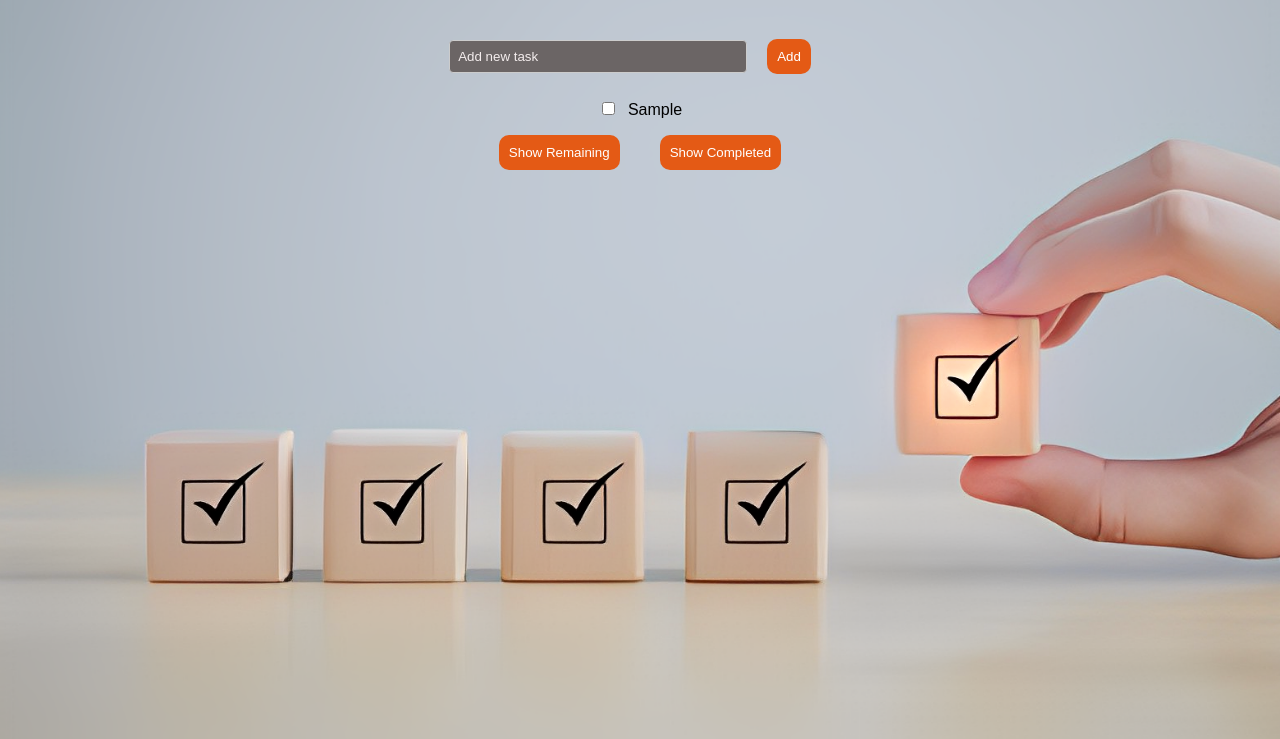
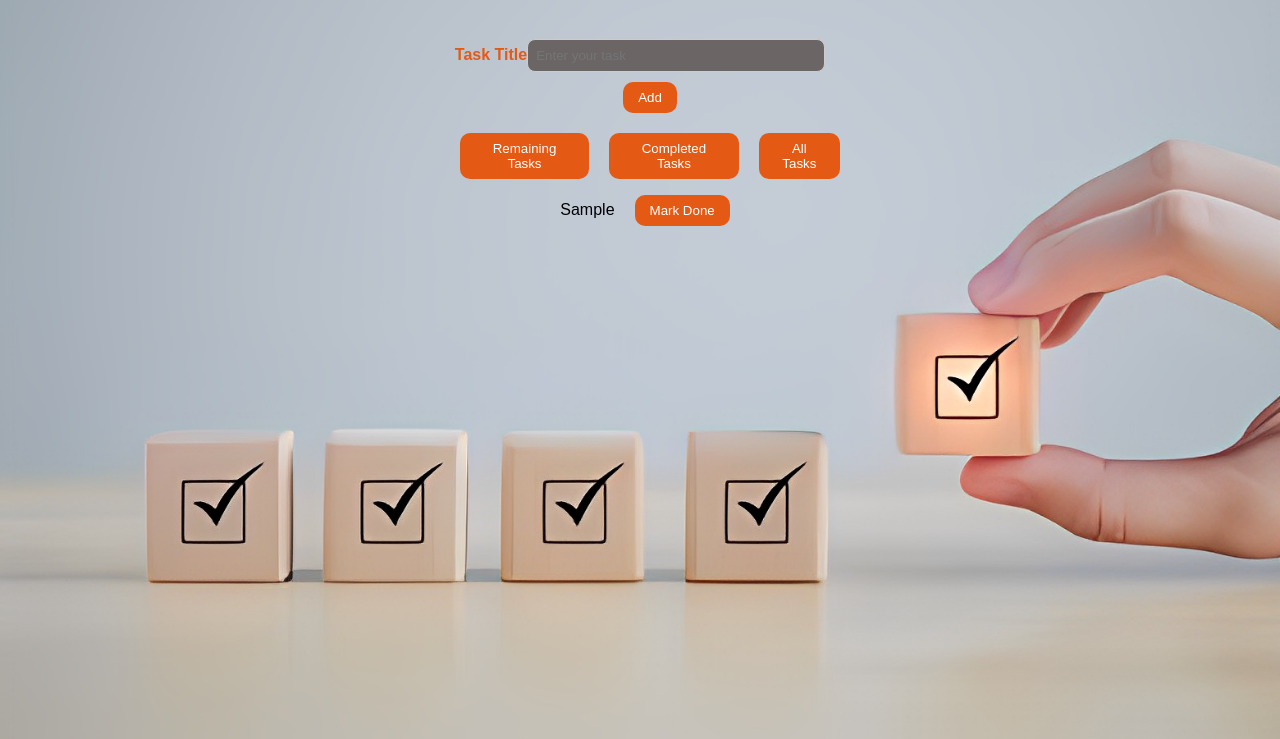
Before and after one commit to prastuti27/leapassignment, a plain HTML site: page htmlcss/assignment5/index.html in a window 1280 px wide. Both pictures are taken after typing "Sample" into the empty fields and a click on the button "Add". Shown: the part 61-800 px from the top of the page. Drawn offline with Linux system fonts and the light colour scheme.

Commit message:
assign 5

```diff
--- a/htmlcss/assignment5/index.html
+++ b/htmlcss/assignment5/index.html
@@ -8,7 +8,10 @@
   </head>
   <body>
     <h1>TODO LIST</h1>
-    <div id="root"></div>
+    <div id="root">
+      <div class="header" id="header"></div>
+      <div class="container" id="container"></div>
+    </div>
     <script src="index.js"></script>
   </body>
 </html>
--- a/htmlcss/assignment5/index.js
+++ b/htmlcss/assignment5/index.js
@@ -1,79 +1,178 @@
-const root = document.getElementById("root");
+//variables
+var allTasks = [];
+var completed = [];
+var remaining = [];
 
-const todoInput = document.createElement("input");
-todoInput.type = "text";
-todoInput.placeholder = "Add new task";
-todoInput.id = "todoInput";
+//Adding required elements
+const header = document.getElementById("header");
 
+//label
+const label = document.createElement("label");
+label.innerText = "Task Title";
+label.setAttribute("for", "task-input");
+header.appendChild(label);
+
+//input
+const inputField = document.createElement("input");
+inputField.id = "task-input";
+inputField.setAttribute("name", "task=input");
+inputField.placeholder = "Enter your task";
+header.appendChild(inputField);
+
+//button
 const addButton = document.createElement("button");
-addButton.textContent = "Add";
-addButton.id = "addButton";
+addButton.id = "add-button";
+addButton.innerText = "Add";
 
-const todoList = document.createElement("ul");
-todoList.id = "todoList";
+//All Button
+const allButton = document.createElement("button");
+allButton.id = "all-button";
+allButton.innerText = "All Tasks";
 
-addButton.addEventListener("click", addTodoItem);
+allButton.addEventListener("click", showAllTasks);
 
-function addTodoItem() {
-  const newTodoText = todoInput.value.trim();
-  if (newTodoText) {
-    const todoItem = document.createElement("li");
-    const checkbox = document.createElement("input");
-    checkbox.type = "checkbox";
-    checkbox.classList.add("todo-checkbox");
+//Completed Button
+const completedButton = document.createElement("button");
+completedButton.id = "completed-button";
+completedButton.innerText = "Completed Tasks";
 
-    function toggleTodoItem() {
-      todoItem.classList.toggle("crossed-out", checkbox.checked);
-    }
+completedButton.addEventListener("click", showCompletedTasks);
 
-    checkbox.addEventListener("change", toggleTodoItem);
+//Remaining Button
+const remainingButton = document.createElement("button");
+remainingButton.id = "remaining-button";
+remainingButton.innerText = "Remaining Tasks";
+allButton;
 
-    const todoText = document.createElement("span");
-    todoText.textContent = newTodoText;
+remainingButton.addEventListener("click", showRemainingTasks);
 
-    todoItem.appendChild(checkbox);
-    todoItem.appendChild(todoText);
+header.appendChild(addButton);
 
-    todoList.appendChild(todoItem);
+// division for buttons
+const buttonDivision = document.createElement("div");
+buttonDivision.id = "division-button";
+header.appendChild(buttonDivision);
 
-    todoInput.value = "";
+buttonDivision.appendChild(remainingButton);
+buttonDivision.appendChild(completedButton);
+buttonDivision.appendChild(allButton);
+
+//adding event on Add Button
+addButton.addEventListener("click", addTask);
+
+//addTaskFunction
+
+function addTask() {
+  if (inputField.value !== "") {
+    allTasks.push(inputField.value);
+    remaining.push(inputField.value);
+  }
+  inputField.value = "";
+  showAllTasks();
+}
+
+//container element
+const container = document.getElementById("container");
+
+//Creating List Element
+const list = document.createElement("ul");
+list.setAttribute("id", "task-list");
+
+container.appendChild(list);
+
+//function to make checked
+function markCompleted(index) {
+  if (completed.includes(allTasks[index])) {
+    completed = completed.filter((task) => task !== allTasks[index]);
+    remaining.push(allTasks[index]);
+  } else {
+    completed.push(allTasks[index]);
+    remaining = remaining.filter((task) => task !== allTasks[index]);
+  }
+  const selectedTaskSpan = document.getElementById(`task-${index}-title`);
+  if (completed.includes(allTasks[index])) {
+    selectedTaskSpan.style.textDecoration = "line-through";
+  } else {
+    selectedTaskSpan.style.textDecoration = "none";
   }
 }
 
-function showRemaining() {
-  const remainingItems = document.querySelectorAll(
-    "#todoList li:not(.crossed-out)"
-  );
+//completed Section
+function showCompletedTasks() {
+  list.innerHTML = "";
+  completed.forEach((task, index) => {
+    let newList = document.createElement("li");
+    newList.setAttribute("id", `task-${index}`);
 
-  remainingItems.forEach((item) => {
-    const taskItem = document.createElement("li");
-    taskItem.textContent = item.querySelector("span").textContent;
-    todoList.appendChild(taskItem);
+    //task title
+    let newSpan = document.createElement("span");
+    newSpan.id = `task-${index}-title`;
+    newSpan.innerText = task;
+    newSpan.style.textDecoration = "line-through";
+
+    //button
+    let button = document.createElement("button");
+    button.id = `btn-${index}`;
+    button.innerText = "Mark Done";
+
+    newList.appendChild(newSpan);
+    newList.appendChild(button);
+    button.addEventListener("click", (e) => markCompleted(index));
+
+    list.appendChild(newList);
   });
 }
 
-function showCompleted() {
-  const completedItems = document.querySelectorAll("#todoList li.crossed-out");
+//Remaining Section
+function showRemainingTasks() {
+  list.innerHTML = "";
+  console.log(remaining);
+  remaining.forEach((task, index) => {
+    let newList = document.createElement("li");
+    newList.setAttribute("id", `task-${index}`);
 
-  completedItems.forEach((item) => {
-    const taskItem = document.createElement("li");
-    taskItem.textContent = item.querySelector("span").textContent;
-    todoList.appendChild(taskItem);
+    //task title
+    let newSpan = document.createElement("span");
+    newSpan.id = `task-${index}-title`;
+    newSpan.innerText = task;
+
+    //button
+    let button = document.createElement("button");
+    button.id = `btn-${index}`;
+    button.innerText = "Mark Done";
+
+    newList.appendChild(newSpan);
+    newList.appendChild(button);
+    button.addEventListener("click", (e) => markCompleted(index));
+
+    list.appendChild(newList);
   });
 }
 
-const remainingButton = document.createElement("button");
-remainingButton.textContent = "Show Remaining";
-remainingButton.addEventListener("click", showRemaining);
-remainingButton.id = "remainingButton";
+//All Section
+function showAllTasks() {
+  list.innerHTML = "";
+  allTasks.forEach((task, index) => {
+    let newList = document.createElement("li");
+    newList.setAttribute("id", `task-${index}`);
 
-const showCompletedButton = document.createElement("button");
-showCompletedButton.textContent = "Show Completed";
-showCompletedButton.addEventListener("click", showCompleted);
-showCompletedButton.id = "showCompletedButton";
+    //task title
+    let newSpan = document.createElement("span");
+    newSpan.id = `task-${index}-title`;
+    newSpan.innerText = task;
+    if (completed.includes(task)) {
+      newSpan.style.textDecoration = "line-through";
+    }
 
-root.appendChild(todoInput);
-root.appendChild(addButton);
-root.appendChild(todoList);
-root.appendChild(remainingButton);
-root.appendChild(showCompletedButton);
+    //button
+    let button = document.createElement("button");
+    button.id = `btn-${index}`;
+    button.innerText = "Mark Done";
+
+    newList.appendChild(newSpan);
+    newList.appendChild(button);
+    button.addEventListener("click", (e) => markCompleted(index));
+
+    list.appendChild(newList);
+  });
+}
--- a/htmlcss/assignment5/style.css
+++ b/htmlcss/assignment5/style.css
@@ -14,29 +14,38 @@ body {
   padding: 20px;
   font-family: Arial, sans-serif;
 }
-
-input[type="text"] {
+label {
+  color: rgb(228, 90, 21);
+  font-weight: bold;
+}
+#task-input {
   width: 70%;
   padding: 8px;
   margin-bottom: 10px;
   border: 1px solid #ccc;
-  border-radius: 4px;
+  border-radius: 8px;
   color: white;
+
   background-color: rgb(107, 101, 101);
 }
-input[type="text"]::placeholder {
-  color: #f4eded;
+#task-input ::placeholder {
+  color: #e0dbdb;
+}
+#division-button {
+  display: flex;
+  margin-top: 20px;
 }
 
 button {
   padding: 8px 15px;
   background-color: rgb(228, 90, 21);
   color: white;
-  padding: 10px;
+  margin-left: 20px;
   border: none;
   border-radius: 10px;
   cursor: pointer;
-  margin: 0 20px;
+
+  width: auto;
 }
 button:hover {
   transform: scale(1.1);
@@ -57,3 +66,6 @@ span {
 .crossed-out {
   text-decoration: line-through;
 }
+#btn {
+  background-color: green;
+}
```
